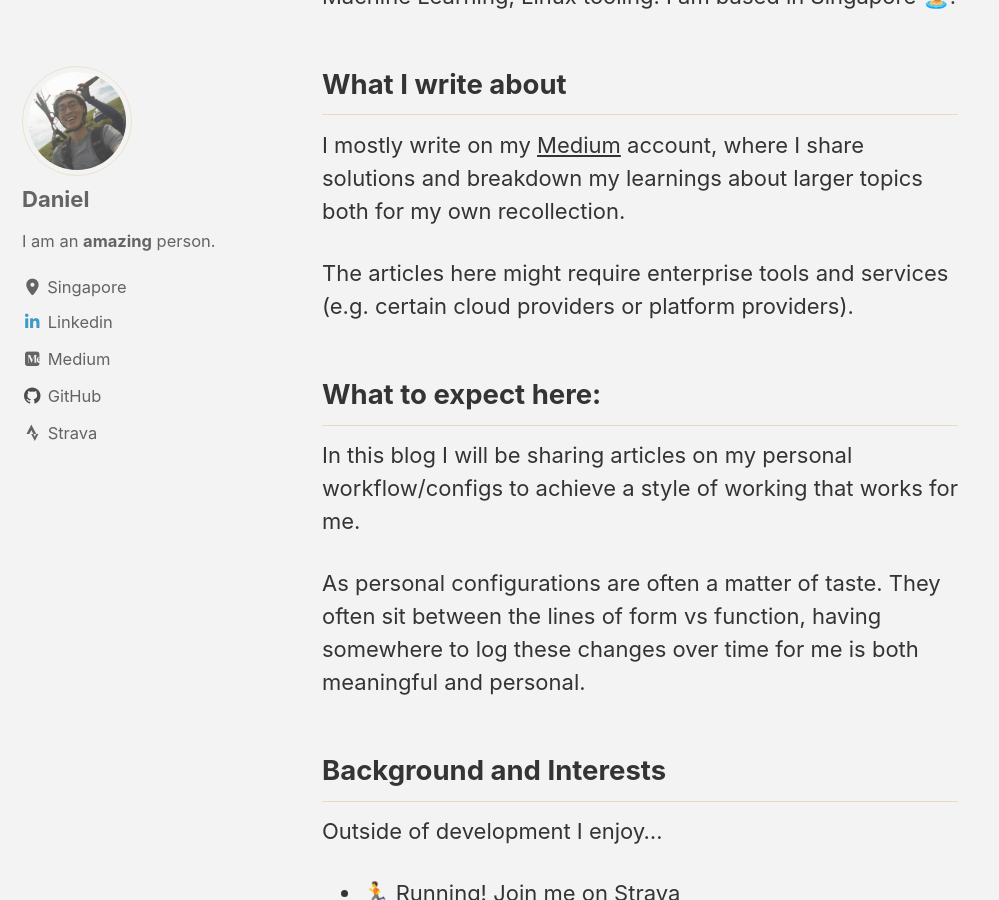
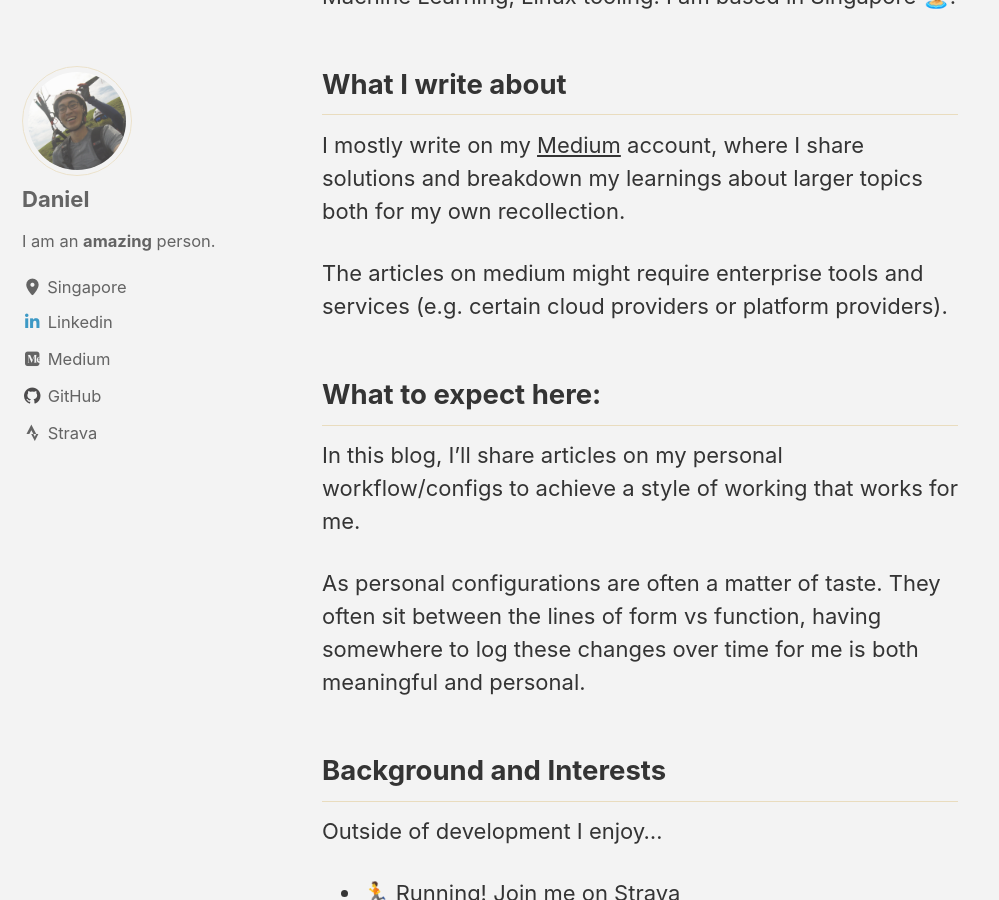
Before and after one commit to marmal88/marmal88.github.io, a Jekyll site: the page built from _pages/about.md, in a window 1280 px wide and 900 px high, scrolled down 342 px. Shown: the whole window, without its empty margins (0-999 px from the left). Built offline with Jekyll 4.4.1, drawn with Linux system fonts in a browser that asks for light colours; cached includes are drawn as plain includes.

Commit message:
docs: update about page for clarity
docs: update pynvim for clarity

```diff
--- a/_pages/about.md
+++ b/_pages/about.md
@@ -11,10 +11,10 @@ Hi i'm Daniel, a developer and tinkerer working on DevOps, Machine Learning, Lin
 ## What I write about
 I mostly write on my [Medium](https://medium.com/@danlowgw) account, where I share solutions and breakdown my learnings about larger topics both for my own recollection.
 
-The articles here might require enterprise tools and services (e.g. certain cloud providers or platform providers).
+The articles on medium might require enterprise tools and services (e.g. certain cloud providers or platform providers).
 
 ## What to expect here:
-In this blog I will be sharing articles on my personal workflow/configs to achieve a style of working that works for me.
+In this blog, I'll share articles on my personal workflow/configs to achieve a style of working that works for me.
 
 As personal configurations are often a matter of taste. They often sit between the lines of form vs function, having somewhere to log these changes over time for me is both meaningful and personal.
 
```
Also changed, not shown: _posts/2025-12-02-pynvim.md (+2 -2 lines).
